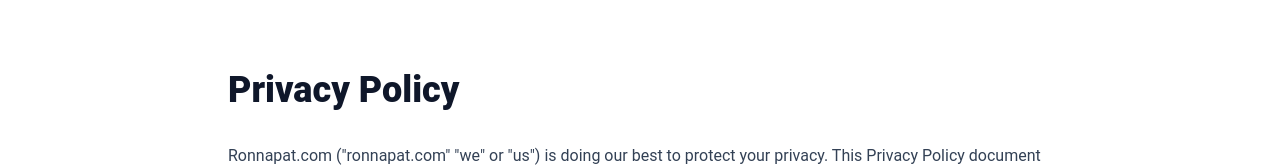
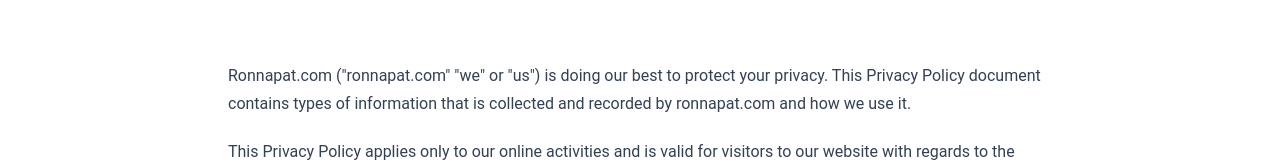
Before and after one commit to ronnapatp/ronnapat.com, a Next.js app: page /en-us/privacy in a window 1280 px wide. Shown: the part 452-619 px from the top of the page. Built offline with nearby package versions, Linux system fonts and the light colour scheme; no server answers.

Commit message:
Update privacy

```diff
--- a/pages/en-us/privacy/index.mdx
+++ b/pages/en-us/privacy/index.mdx
@@ -11,9 +11,6 @@
 <Navbar lantoshow={langenus} pathname="en-us" page="/privacy" />
 <Header head="legal" title="Privacy Policy" description={`Last update : ${UpdatePrivacy }`} />
 <Layout>
-<br />
-
-# Privacy Policy
 
 Ronnapat.com ("ronnapat.com" "we" or "us") is doing our best to
 protect your privacy. This Privacy Policy document contains types of
```
